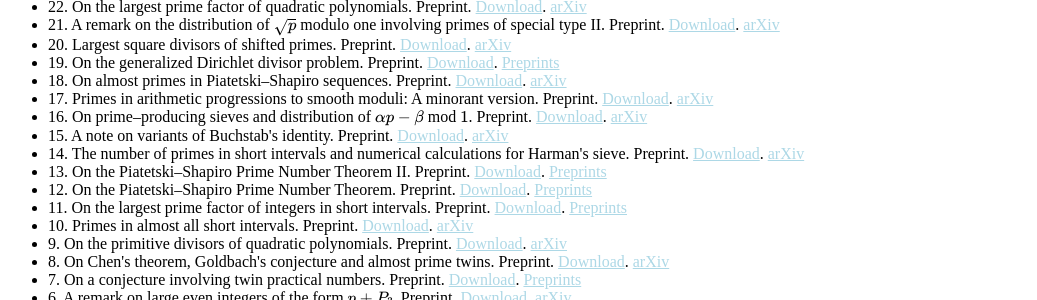
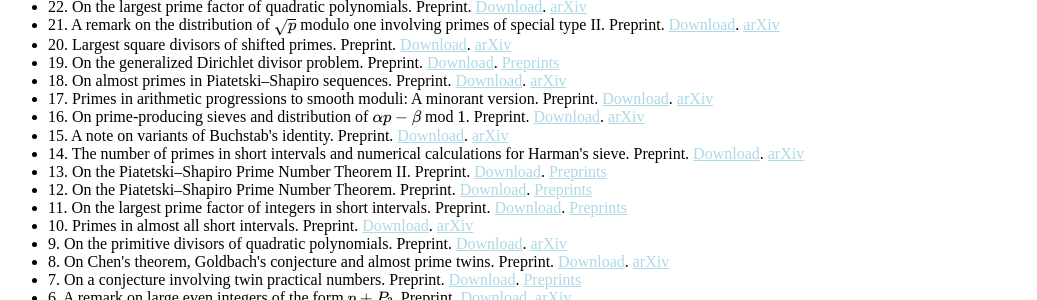
Before and after one commit to CareyRunboLi/CareyRunboLi.github.io, a Jekyll site: the page built from index.md, in a window 1280 px wide and 900 px high, scrolled down 1608 px. Shown: the part 367-667 px from the top of the window, without its empty margins (0-1037 px from the left). Built offline with Jekyll 4.4.1, drawn with Linux system fonts in a browser that asks for light colours; some web fonts are replaced; formulas are drawn with MathJax 3; a style sheet for code colours, icons or effects is not loaded; our own code applies the rules of GitHub Pages for plain Markdown files.

Commit message:
Update preprints.md

```diff
--- a/_includes/preprints.md
+++ b/_includes/preprints.md
@@ -21,7 +21,7 @@
   <li>19. On the generalized Dirichlet divisor problem. Preprint. <a href="https://runbolicarey.com/assets/downloads/On_the_generalized_Dirichlet_divisor_problem.pdf"><span>Download</span></a>. <a href="https://www.preprints.org/manuscript/202505.1432/v3"><span>Preprints</span></a></li>
   <li>18. On almost primes in Piatetski–Shapiro sequences. Preprint. <a href="https://runbolicarey.com/assets/downloads/On_almost_primes_in_Piatetski__Shapiro_sequences.pdf"><span>Download</span></a>. <a href="https://arxiv.org/abs/2505.09634"><span>arXiv</span></a></li>
   <li>17. Primes in arithmetic progressions to smooth moduli: A minorant version. Preprint. <a href="https://runbolicarey.com/assets/downloads/Primes_in_arithmetic_progressions_to_smooth_moduli.pdf"><span>Download</span></a>. <a href="https://arxiv.org/abs/2505.09629v1"><span>arXiv</span></a></li>
-  <li>16. On prime–producing sieves and distribution of $\alpha p - \beta$ mod $1$. Preprint. <a href="https://runbolicarey.com/assets/downloads/On_prime__producing_sieves_and_distribution_of_ap_b_mod_1.pdf"><span>Download</span></a>. <a href="https://arxiv.org/abs/2504.13195v2"><span>arXiv</span></a></li>
+  <li>16. On prime-producing sieves and distribution of $\alpha p - \beta$ mod $1$. Preprint. <a href="https://runbolicarey.com/assets/downloads/On_prime__producing_sieves_and_distribution_of_ap_b_mod_1.pdf"><span>Download</span></a>. <a href="https://arxiv.org/abs/2504.13195v2"><span>arXiv</span></a></li>
   <li>15. A note on variants of Buchstab's identity. Preprint. <a href="https://runbolicarey.com/assets/downloads/A_note_on_variants_of_Buchstab_s_identity.pdf"><span>Download</span></a>. <a href="https://arxiv.org/abs/2504.07974v1"><span>arXiv</span></a></li>
   <li>14. The number of primes in short intervals and numerical calculations for Harman's sieve. Preprint. <a href="https://runbolicarey.com/assets/downloads/The_number_of_primes_in_short_intervals_and_numerical_calculations_for_Harman_s_sieve.pdf"><span>Download</span></a>. <a href="https://arxiv.org/abs/2308.04458v7"><span>arXiv</span></a></li>
   <li>13. On the Piatetski–Shapiro Prime Number Theorem II. Preprint. <a href="https://runbolicarey.com/assets/downloads/On_the_Piatetski_Shapiro_prime_number_theorem_II.pdf"><span>Download</span></a>. <a href="https://www.preprints.org/manuscript/202504.1165/v1"><span>Preprints</span></a></li>
```
